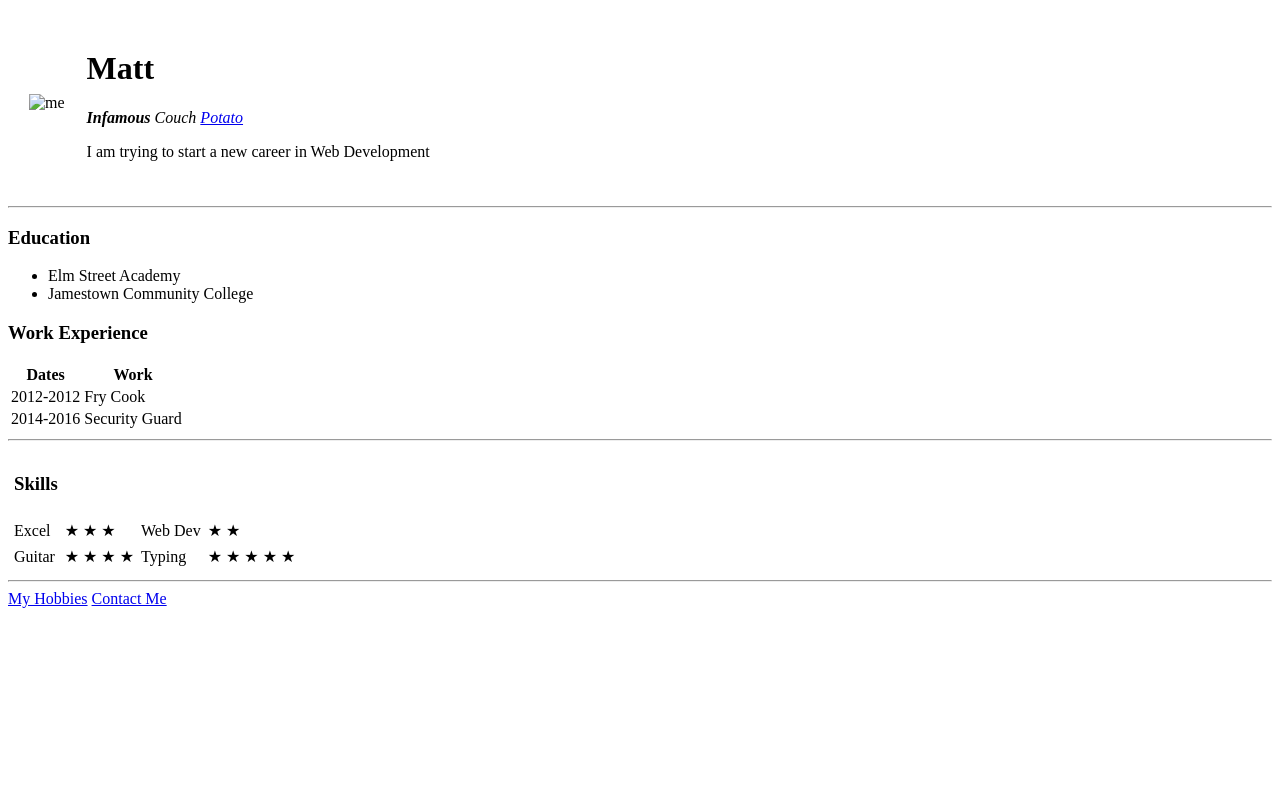
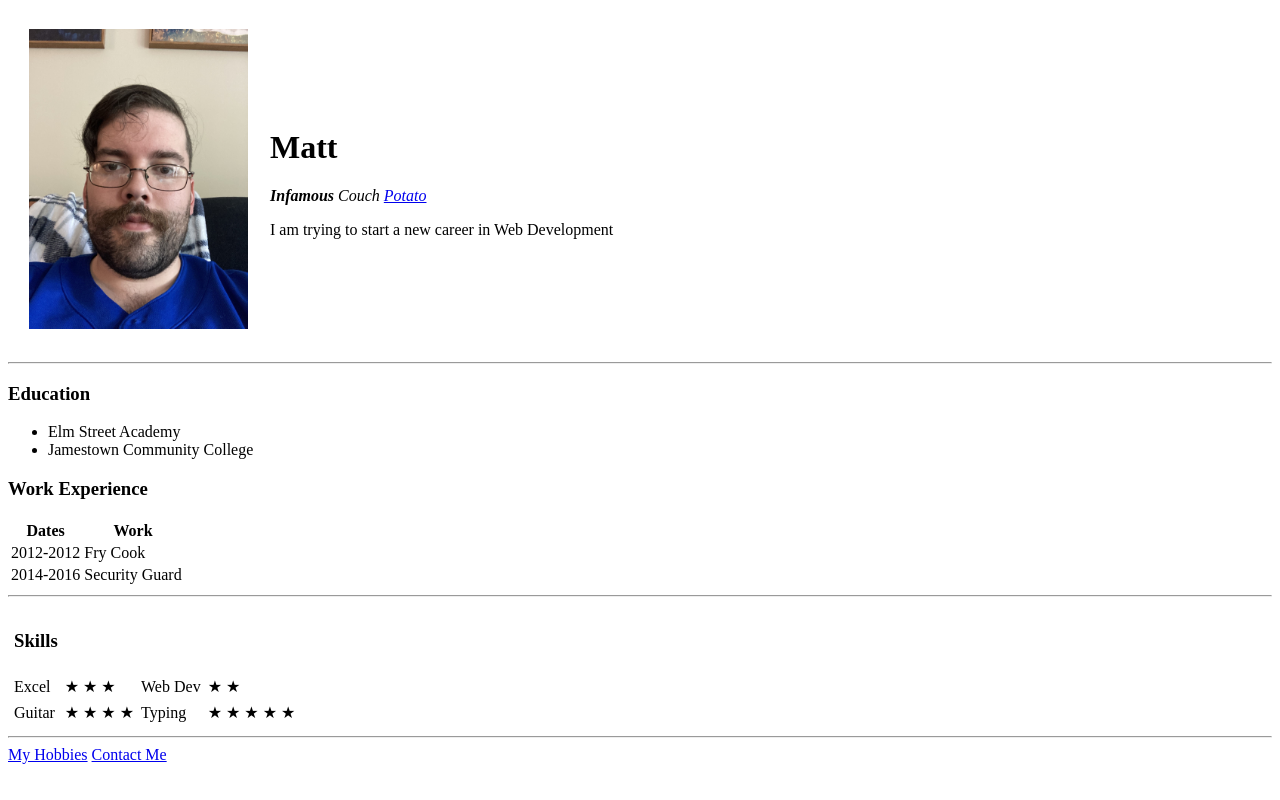
Before and after one commit to mhax64/cv, a plain HTML site: page index.html in a window 1280 px wide. Drawn offline with Linux system fonts and the light colour scheme.

Commit message:
Update index.html

```diff
--- a/index.html
+++ b/index.html
@@ -7,7 +7,7 @@
   <body>
     <table cellspacing="20px">
       <tr>
-        <td><img height="300px" width="219px" src="pictures/me.jpg" alt="me"></td>
+        <td><img height="300px" width="219px" src="me.jpg" alt="me"></td>
         <td>
           <h1>Matt</h1>
           <p><em><strong>Infamous</strong> Couch <a href="https://en.wikipedia.org/wiki/Potato">Potato</a></em></p>
```
